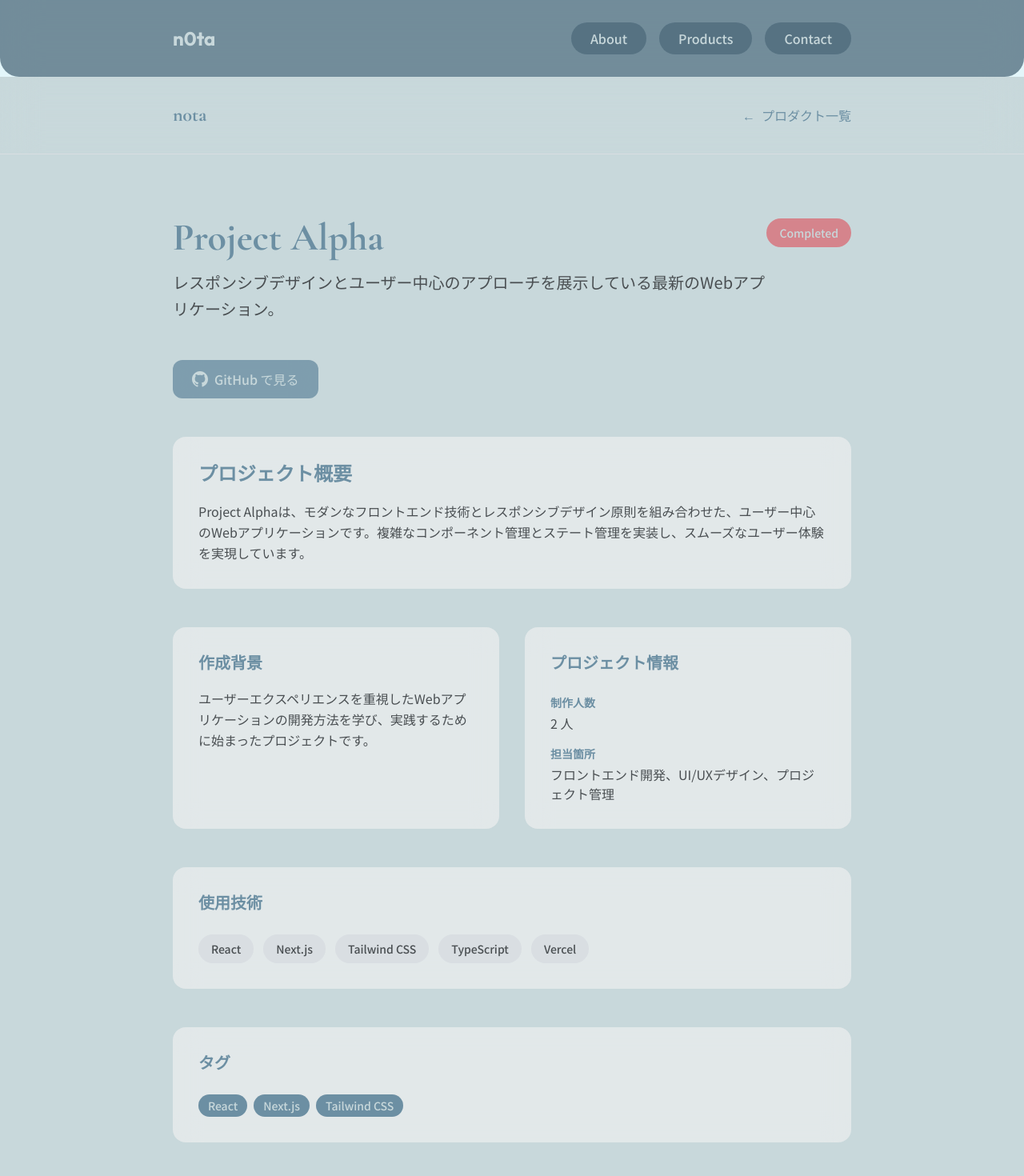
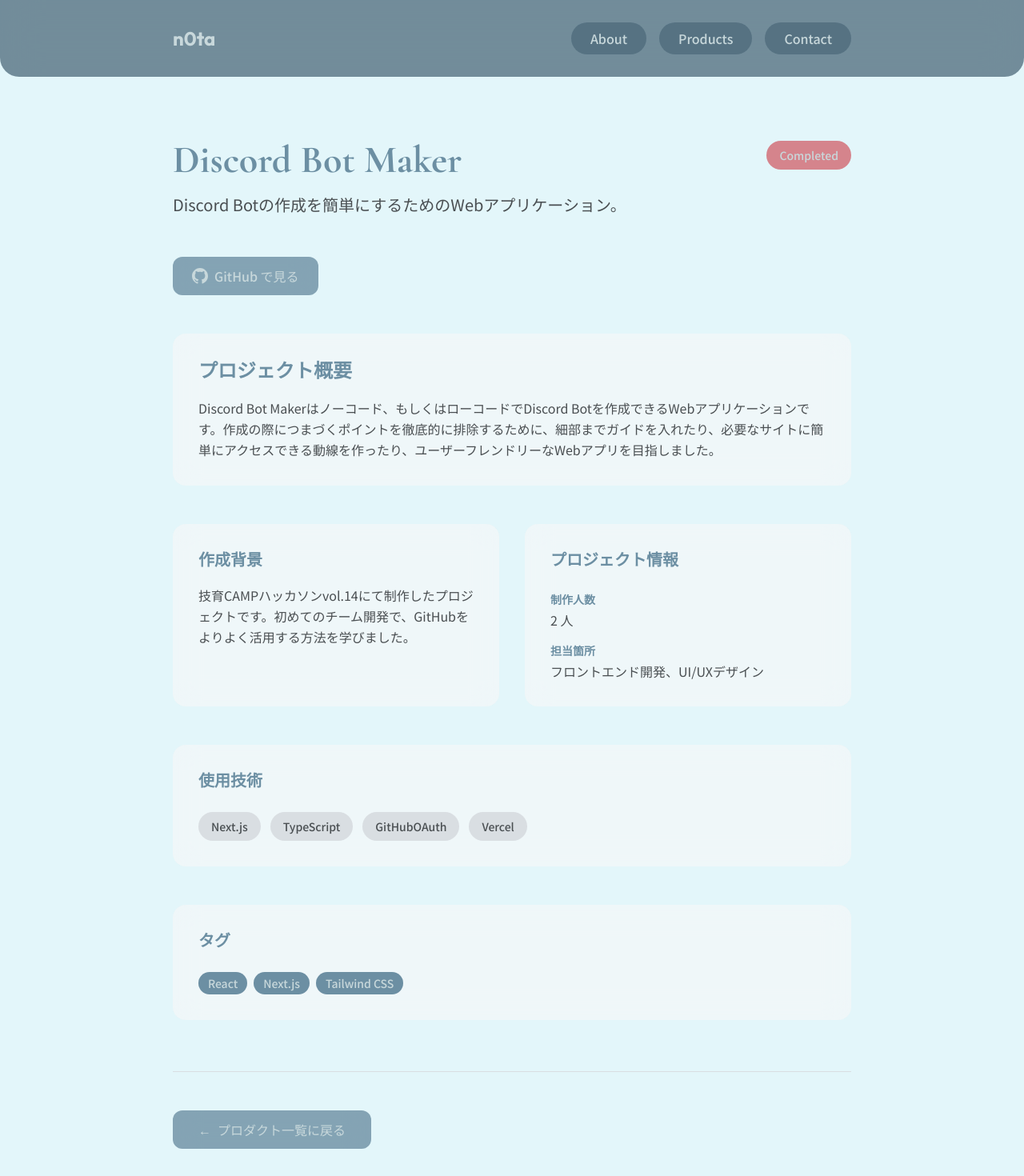
Before and after one commit to ryokcha/n0ta, a Next.js app: page /products/1 in a window 1280 px wide. Shown: the top 1470 px of the page at 80% size. Built offline with nearby package versions, Linux system fonts and the light colour scheme; a web font is replaced by a local one.

Commit message:
404ページ修正

```diff
--- a/app/about/page.tsx
+++ b/app/about/page.tsx
@@ -130,7 +130,7 @@
   return (
     <>
       {/* Main Content */}
-      <main className="max-w-4xl mx-auto px-6 py-20">
+      <div className="max-w-4xl mx-auto px-6 py-20">
         {/* Page Title */}
         <section className="mb-16">
           <h2 className="text-5xl font-bold text-[#6C8FA3] mb-8">
@@ -245,7 +245,7 @@
             </div>
           </div>
         </section>
-      </main>
+      </div>
     </>
   );
 }
--- a/app/data/products.ts
+++ b/app/data/products.ts
@@ -50,14 +50,14 @@
   // 詳細ページURL: /products/1
   {
     id: 1,
-    title: "Project Alpha",
-    description: "レスポンシブデザインとユーザー中心のアプローチを展示している最新のWebアプリケーション。",
-    fullDescription: "Project Alphaは、モダンなフロントエンド技術とレスポンシブデザイン原則を組み合わせた、ユーザー中心のWebアプリケーションです。複雑なコンポーネント管理とステート管理を実装し、スムーズなユーザー体験を実現しています。",
-    background: "ユーザーエクスペリエンスを重視したWebアプリケーションの開発方法を学び、実践するために始まったプロジェクトです。",
+    title: "Discord Bot Maker",
+    description: "Discord Botの作成を簡単にするためのWebアプリケーション。",
+    fullDescription: "Discord Bot Makerはノーコード、もしくはローコードでDiscord Botを作成できるWebアプリケーションです。作成の際につまづくポイントを徹底的に排除するために、細部までガイドを入れたり、必要なサイトに簡単にアクセスできる動線を作ったり、ユーザーフレンドリーなWebアプリを目指しました。",
+    background: "技育CAMPハッカソンvol.14にて制作したプロジェクトです。初めてのチーム開発で、GitHubをよりよく活用する方法を学びました。",
     teamSize: 2,
-    role: "フロントエンド開発、UI/UXデザイン、プロジェクト管理",
-    technologies: ["React", "Next.js", "Tailwind CSS", "TypeScript", "Vercel"],
-    githubUrl: "https://github.com/ryokcha/project-alpha",
+    role: "フロントエンド開発、UI/UXデザイン",
+    technologies: ["Next.js", "TypeScript", "GitHubOAuth", "Vercel"],
+    githubUrl: "https://github.com/dokkiitech/Discordbot-maker",
     tags: ["React", "Next.js", "Tailwind CSS"],
     status: "Completed",
   },
--- a/app/products/[id]/page.tsx
+++ b/app/products/[id]/page.tsx
@@ -36,19 +36,7 @@
 
   if (!product) {
     return (
-      <div className="min-h-screen bg-[#c8d8db]">
-        <header className="border-b border-[#D9DEE2] backdrop-blur-xl">
-          <nav className="max-w-4xl mx-auto px-6 py-8 flex justify-between items-center">
-            <Link href="/">
-              <h1 className="text-2xl font-bold text-[#6C8FA3] hover:text-[#D5848C] transition-colors">
-                n0ta
-              </h1>
-            </Link>
-          </nav>
-        </header>
-
-        <main className="max-w-4xl mx-auto px-6 py-20">
-          <div className="text-center">
+      <div className="max-w-4xl mx-auto px-6 py-20 text-center">
         <h1 className="text-4xl font-bold text-[#6C8FA3] mb-4">
           プロダクトが見つかりません
         </h1>
@@ -61,8 +49,6 @@
         >
           プロダクト一覧に戻る
         </Link>
-          </div>
-        </main>
       </div>
     );
   }
@@ -80,27 +66,9 @@
   };
 
   return (
-    <div className="min-h-screen bg-[#c8d8db]">
-      {/* Header/Navigation */}
-      <header className="border-b border-[#D9DEE2] backdrop-blur-xl">
-        <nav className="max-w-4xl mx-auto px-6 py-8 flex justify-between items-center">
-          <Link href="/">
-            <h1 className="text-2xl font-bold text-[#6C8FA3] hover:text-[#D5848C] transition-colors">
-              n0ta
-            </h1>
-          </Link>
-          <Link
-            href="/products"
-            className="text-[#6C8FA3] hover:text-[#D5848C] transition-colors flex items-center gap-2"
-          >
-            <span>←</span>
-            <span>プロダクト一覧</span>
-          </Link>
-        </nav>
-      </header>
-
+    <>
       {/* Main Content */}
-      <main className="max-w-4xl mx-auto px-6 py-20">
+      <div className="max-w-4xl mx-auto px-6 py-20">
         {/* Product Header */}
         <section className="mb-12">
           <div className="flex justify-between items-start mb-6">
@@ -239,14 +207,7 @@
             <span>プロダクト一覧に戻る</span>
           </Link>
         </section>
-      </main>
-
-      {/* Footer */}
-      <footer className="border-t border-[#D9DEE2] mt-20">
-        <div className="max-w-4xl mx-auto px-6 py-8 text-center text-[#4A4F52]">
-          <p>&copy; 2025 Nakai Ryoka. All rights reserved.</p>
       </div>
-      </footer>
-    </div>
+    </>
   );
 }
--- a/app/products/page.tsx
+++ b/app/products/page.tsx
@@ -15,7 +15,7 @@
   return (
     <>
       {/* Main Content */}
-      <main className="max-w-4xl mx-auto px-6 py-20">
+      <div className="max-w-4xl mx-auto px-6 py-20">
         {/* Page Title */}
         <section className="mb-16">
           <h2 className="text-5xl font-bold text-[#6C8FA3] mb-8">
@@ -78,11 +78,11 @@
 
         {/* Closing Message */}
         <section className="bg-[#fcf7f8]/50 backdrop-blur-lg rounded-3xl p-12 text-center">
-          <h2 className="text-4xl text-[#6C8FA3] leading-relaxed">
+          <h2 className="text-4xl text-[#6C8FA3] leading-relaxed" style={{ fontFamily: "var(--font-cormorant-garamond)" }}>
             Un roseau pensant
           </h2>
         </section>
-      </main>
+      </div>
     </>
   );
 }
```
Lines whose indentation alone changed are shown as unchanged.
